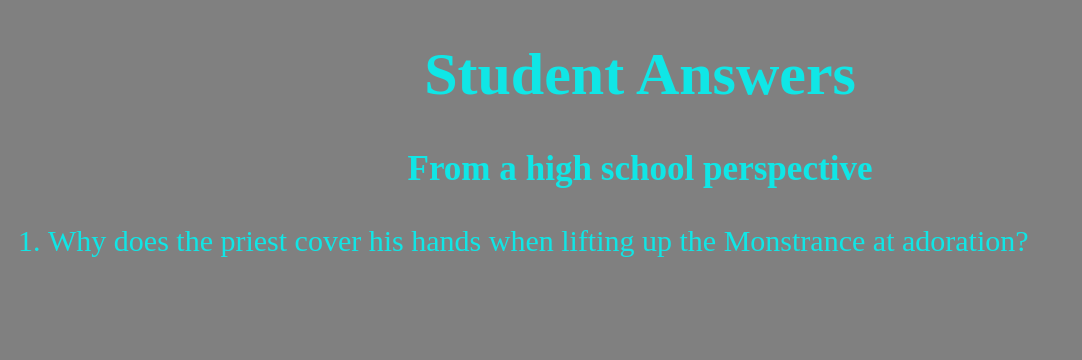
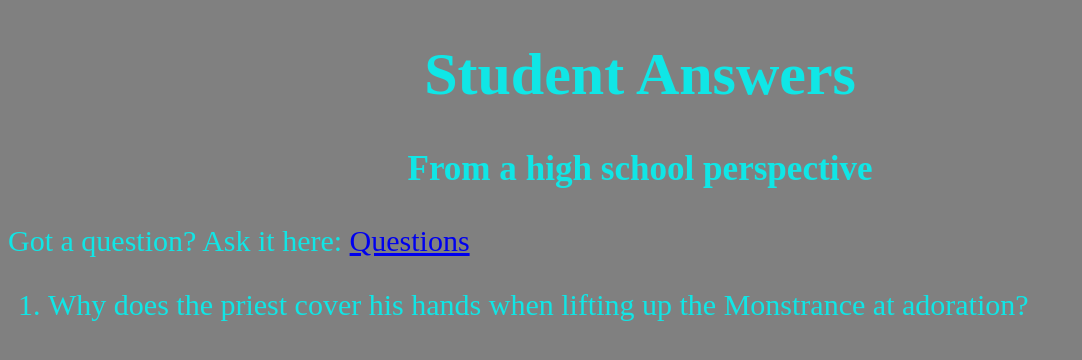
Before and after one commit to PhilosophicalNinja/Student-Answers, a plain HTML site: page index.html in a window 1280 px wide. Shown: the whole page, without its empty margins (0-1082 px from the left). Drawn offline with Linux system fonts and the light colour scheme.

Commit message:
Added new questions form

```diff
--- a/index.html
+++ b/index.html
@@ -9,6 +9,7 @@
     <body>
         <h1 style="text-align: center">Student Answers</h1>
         <h3 style="text-align: center">From a high school perspective</h3>
+        <div>Got a question? Ask it here: <a target="_blank" href="https://docs.google.com/forms/d/e/1FAIpQLSdXKDN04tKv8snVarYg3y4D3v9gkCNle39FiMmmBFeSm76TYQ/viewform?usp=sharing">Questions</a></div>
         <ol>
             <li id="postOne">Why does the priest cover his hands when lifting up the Monstrance at adoration?</li>
         </ol>
```
Also changed, not shown: postOne.html (+12 -1 lines).
